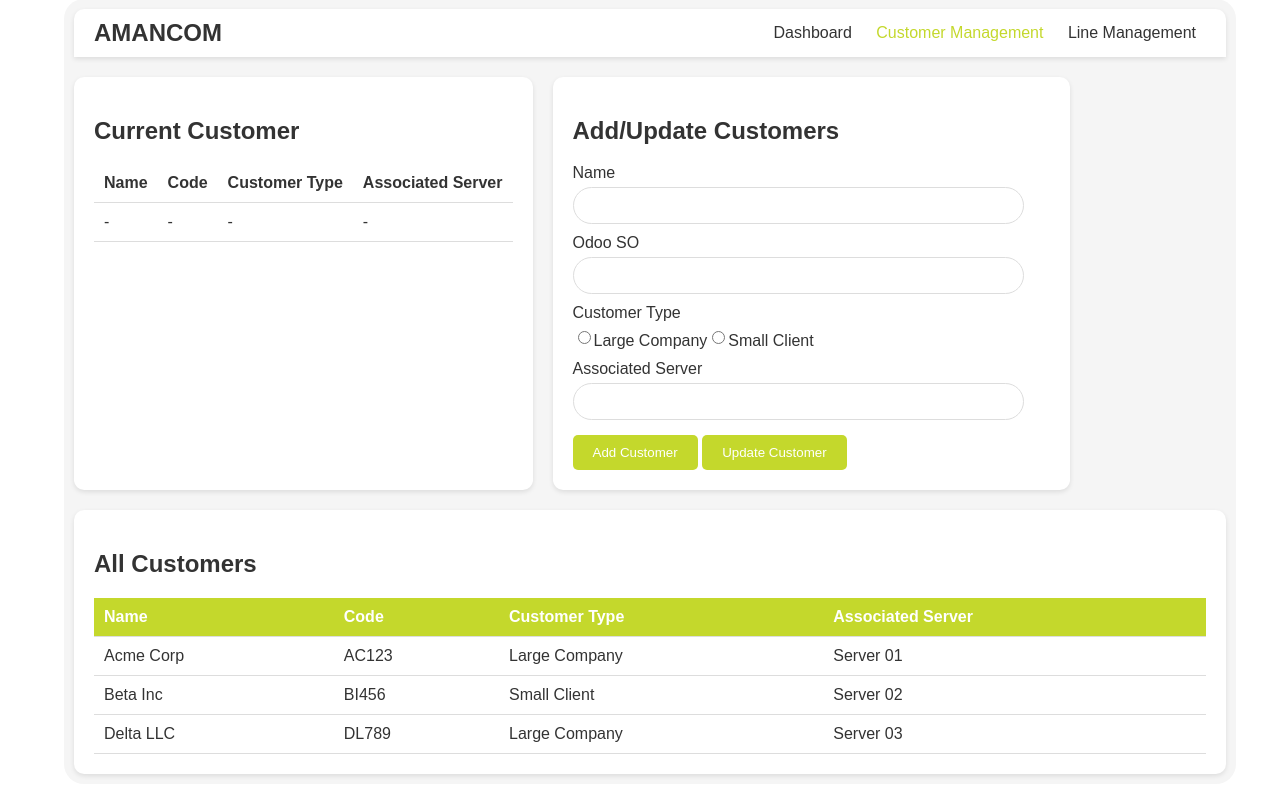
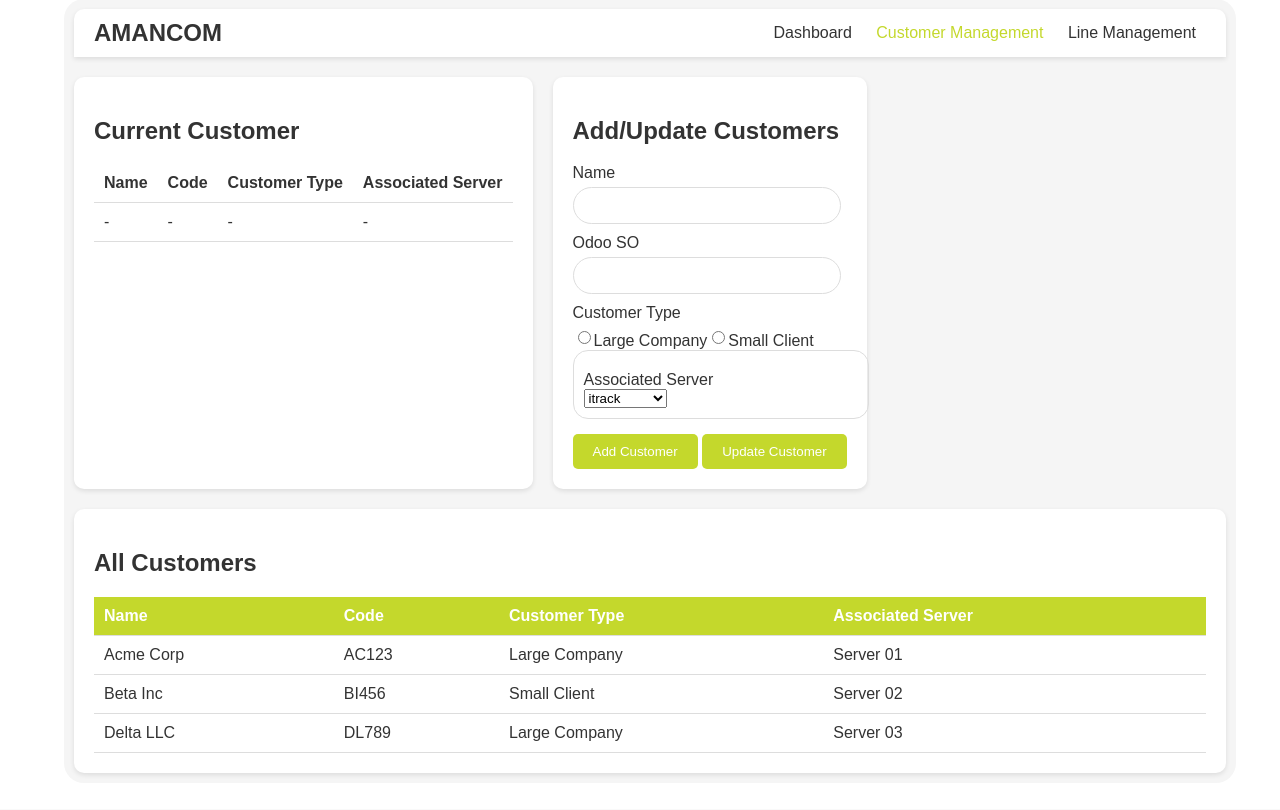
Before and after one commit to Ma7moud-Mansour/Amanco_Lines_System, a PHP site: page /Templates/add_customer.html in a window 1280 px wide. Shown: the part 27-837 px from the top of the page. Run offline with PHP 8.4, Linux system fonts and the light colour scheme.

Commit message:
make server as list in add customer

```diff
--- a/Style/Add_customer.css
+++ b/Style/Add_customer.css
@@ -105,7 +105,12 @@ main {
 .customer-form .customer-type {
     display: flex;
 }
-
+.choose-server{
+  padding: 10px;
+  border: 1px solid #ddd;
+  border-radius: 15px;
+  width: 100%;
+}
 /* All Customers Section */
 .all-customers {
     background: #fff;
--- a/Templates/add_customer.html
+++ b/Templates/add_customer.html
@@ -1,10 +1,10 @@
 <!DOCTYPE html>
 <html lang="en">
   <head>
-    <meta charset="UTF-8">
-    <meta name="viewport" content="width=device-width, initial-scale=1.0">
+    <meta charset="UTF-8" />
+    <meta name="viewport" content="width=device-width, initial-scale=1.0" />
     <title>Customer Management</title>
-    <link rel="stylesheet" href="../Style/Add_customer.css">
+    <link rel="stylesheet" href="../Style/Add_customer.css" />
     <script src="../JS/Add_customer.js" defer></script>
   </head>
   <body>
@@ -50,22 +50,42 @@
             <h2>Add/Update Customers</h2>
             <form id="customerForm">
               <label for="name">Name</label>
-                        <input type="text" id="name" name="name">
+              <input type="text" id="name" name="name" />
 
               <label for="odoo_so">Odoo SO</label>
-                        <input type="text" id="odoo_so" name="odoo_so">
+              <input type="text" id="odoo_so" name="odoo_so" />
 
               <label>Customer Type</label>
               <div class="customer-type">
-                            <input type="radio" id="large" name="type" value="Large Company">
+                <input
+                  type="radio"
+                  id="large"
+                  name="type"
+                  value="Large Company"
+                />
                 <label for="large">Large Company</label>
-                            <input type="radio" id="small" name="type" value="Small Client">
+                <input
+                  type="radio"
+                  id="small"
+                  name="type"
+                  value="Small Client"
+                />
                 <label for="small">Small Client</label>
               </div>
+              <div class="choose-server">
+                <label for="server">Associated Server</label>
+                <select  id="server_list"
+                name="server">
 
-                        <label for="server">Associated Server</label>
-                        <input type="text" id="server" name="server">
 
+                  <option value="itrack"> itrack</option>
+                  <option value="fms">fms</option>
+                  <option value="track solid">track solid</option>
+                  <option value="pro track ">pro track</option>
+                  <option value="whats gps">whats gps</option>
+
+                </select>
+              </div>
               <button type="button" id="addCustomer">Add Customer</button>
               <button type="button" id="updateCustomer">Update Customer</button>
             </form>
```
Lines whose indentation alone changed are shown as unchanged.
